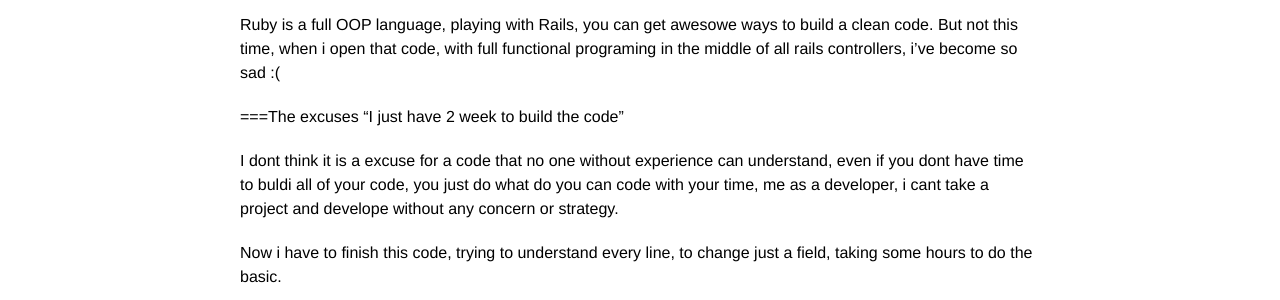
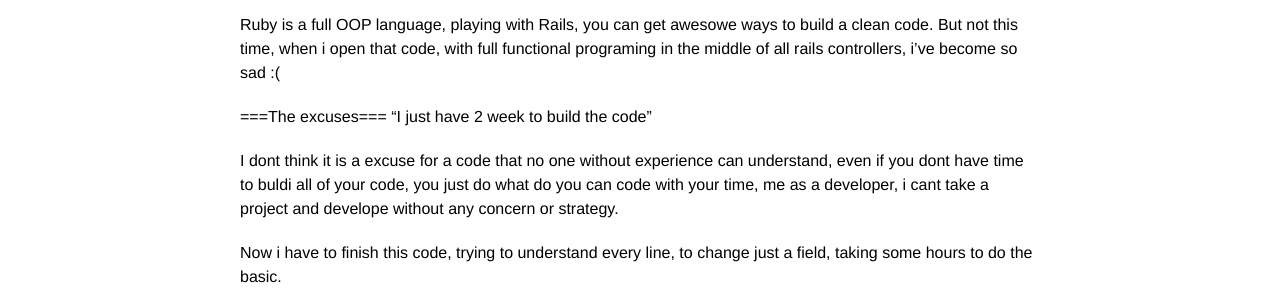
Before and after one commit to xdougx/xdougx.github.io, a Jekyll site: the page built from _posts/2014-07-01-when-you-work-with-a-legacy-code.markdown, in a window 1280 px wide. Shown: the part 301-601 px from the top of the page. Built offline with Jekyll 4.4.1, drawn with Linux system fonts in a browser that asks for light colours.

```diff
--- a/_posts/2014-07-01-when-you-work-with-a-legacy-code.markdown
+++ b/_posts/2014-07-01-when-you-work-with-a-legacy-code.markdown
@@ -12,7 +12,7 @@ So, what do I saw when open the code? Surprise! Awkward code!
 
 Ruby is a full OOP language, playing with Rails, you can get awesowe ways to build a clean code. But not this time, when i open that code, with full functional programing in the middle of all rails controllers, i've become so sad :(
 
-===The excuses
+===The excuses===
 "I just have 2 week to build the code"
 
 I dont think it is a excuse for a code that no one without experience can understand, even if you dont have time to buldi all of your code, you just do what do you can code with your time, me as a developer, i cant take a project and develope without any concern or strategy.
```
